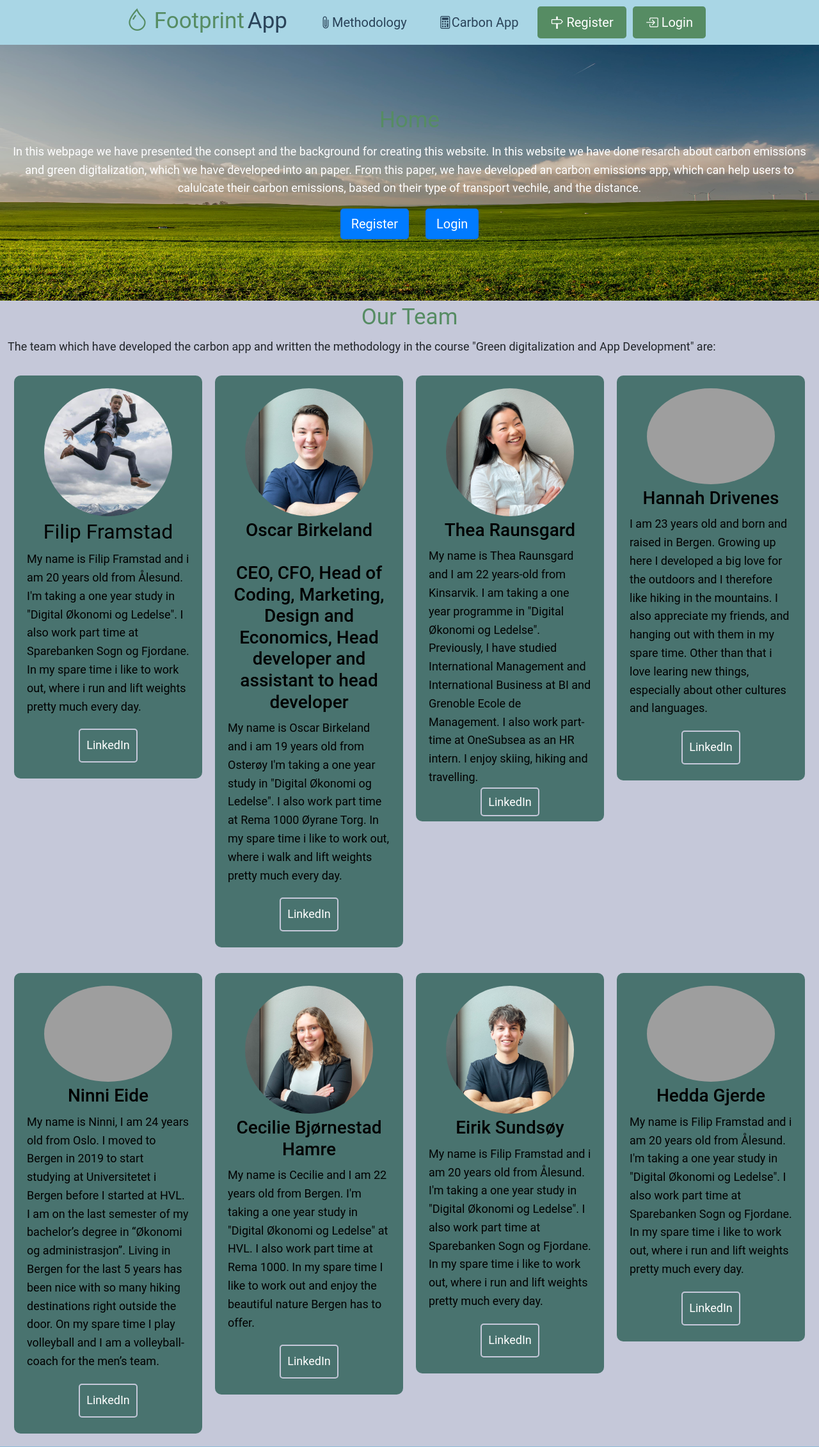
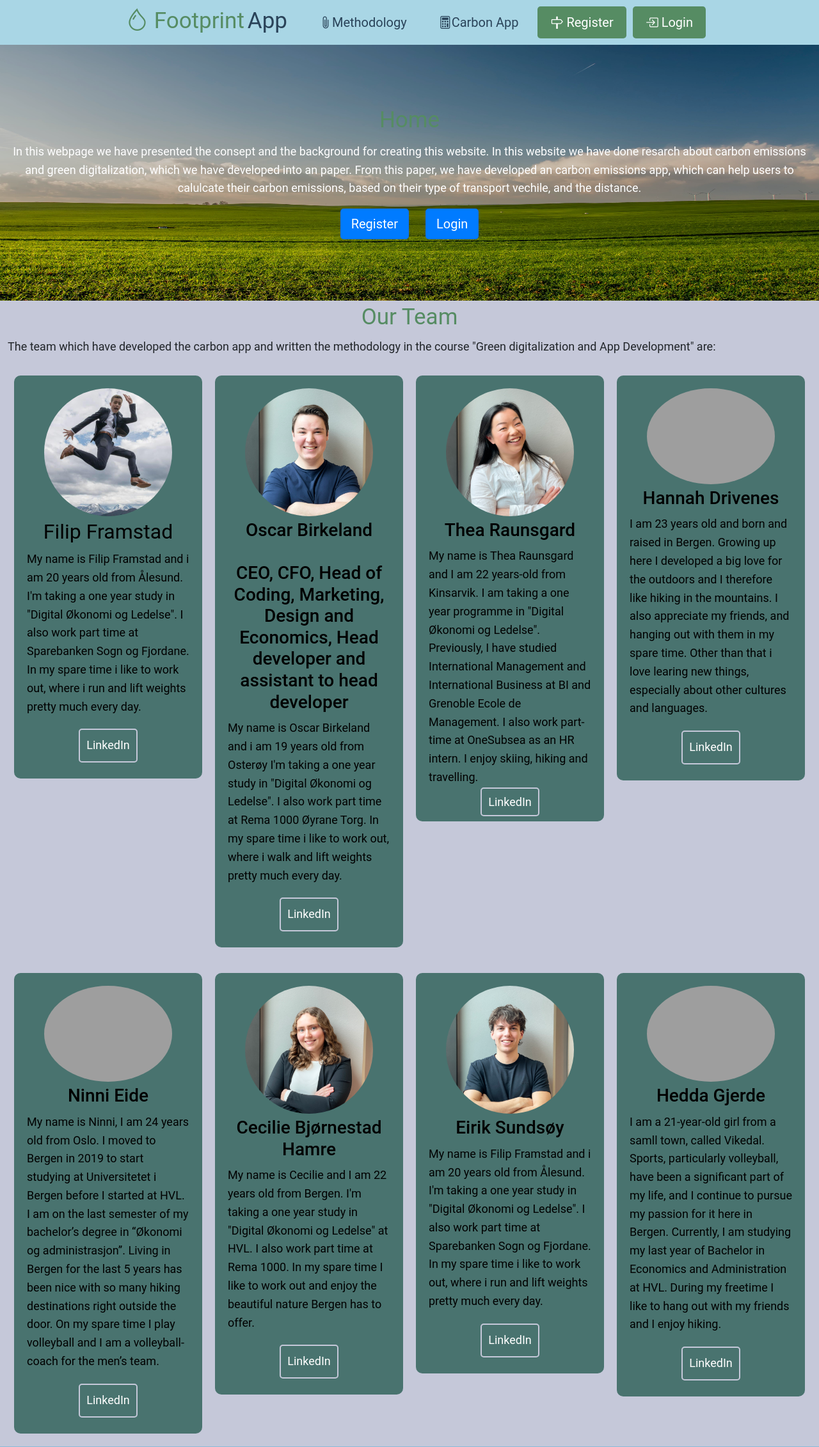
Before and after one commit to filipframstad/Carbon-App-2024---Group-2---Test, a Flask app: page / in a window 1280 px wide. Shown: the top 2262 px of the page at 64% size. Run offline with Flask 3, Linux system fonts and the light colour scheme; some libraries are stand-ins or nearby versions; grey boxes are pictures that could not be loaded.

Commit message:
Update home.html

```diff
--- a/capp/templates/home.html
+++ b/capp/templates/home.html
@@ -147,10 +147,7 @@
       <div class="box2">
         <img src="{{url_for('static',filename='pictures/Hedda1.jpg')}}" alt="" style="border-radius: 50%; width:200px; margin: 5px 5px;">
         <h3>Hedda Gjerde</h3>
-        <p>  My name is Filip Framstad and i am 20 years old from Ålesund. I'm taking a one year
-            study in "Digital Økonomi og Ledelse". I also work part time at
-            Sparebanken Sogn og Fjordane. In my spare time i like to work out, where
-            i run and lift weights pretty much every day.
+        <p> I am a 21-year-old girl from a samll town, called Vikedal. Sports, particularly volleyball, have been a significant part of my life, and I continue to pursue my passion for it here in Bergen. Currently, I am studying my last year of Bachelor in Economics and Administration at HVL. During my freetime I like to hang out with my friends and I enjoy hiking.
           </p>
         <div class="section_container_buttons_developers">
           <a class="btn_developers" href="#"  target="_blank">LinkedIn</a>
```
